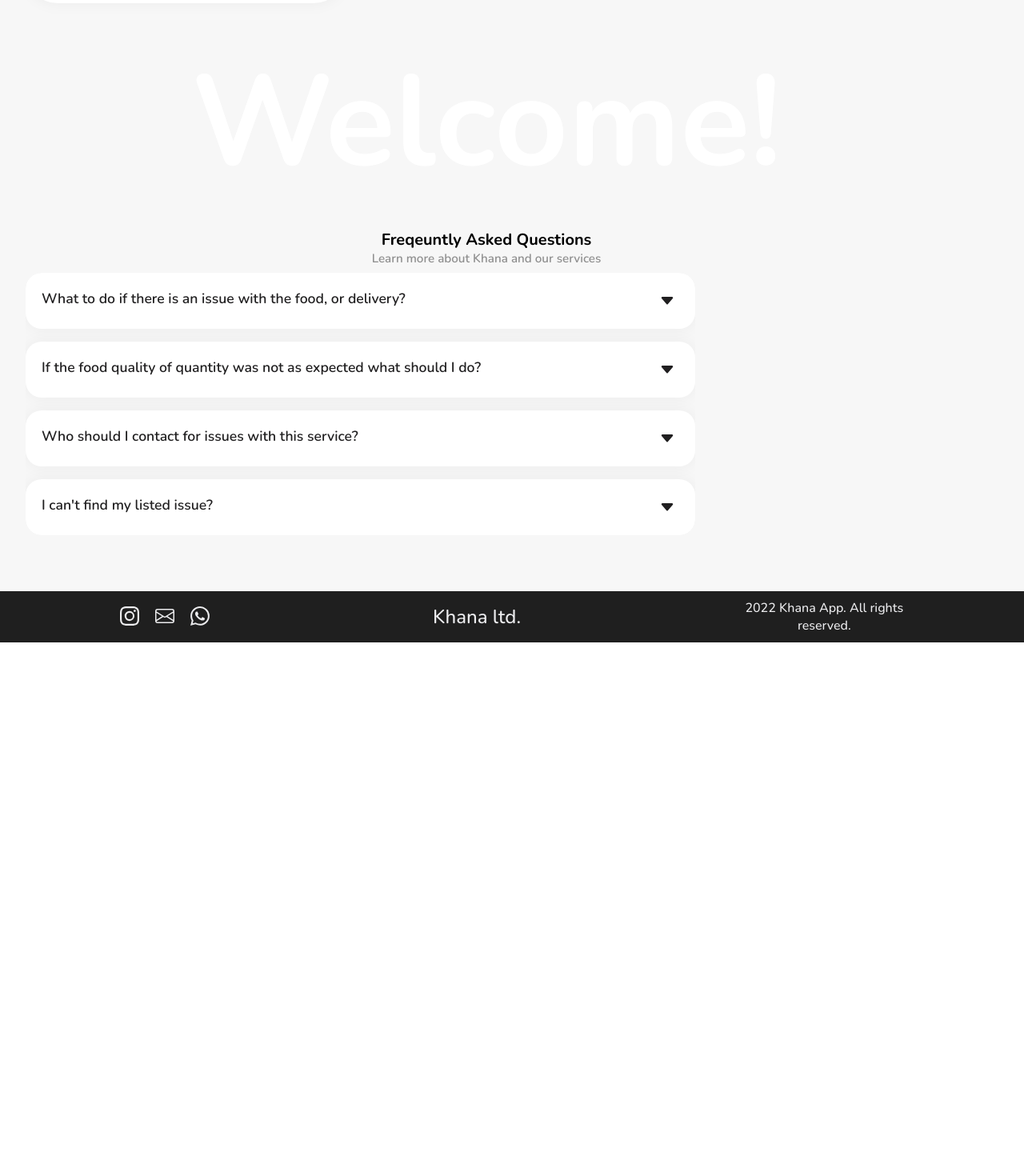
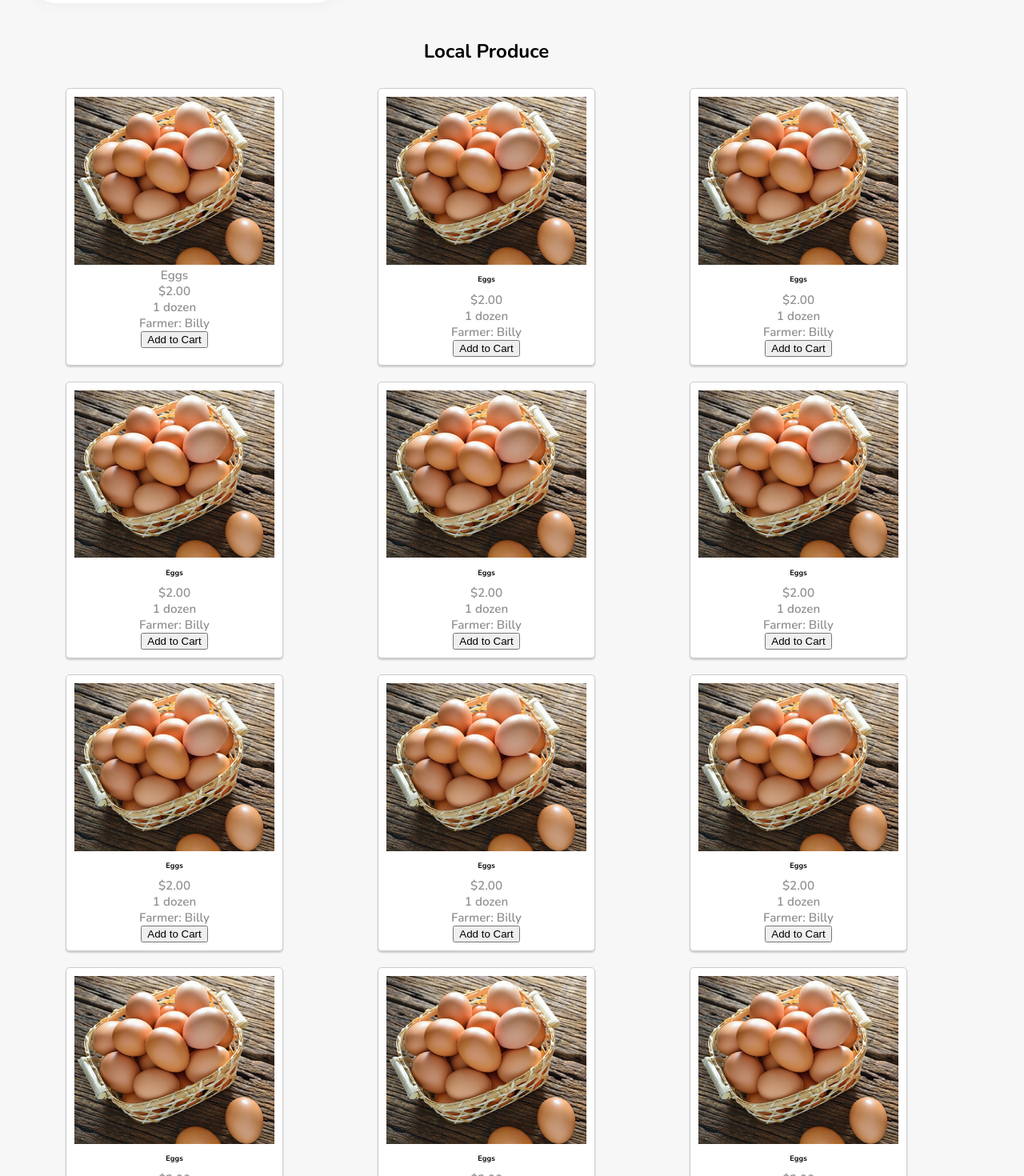
Before and after one commit to LaeekAhmed/Green-Cart, a React (Create React App) app in the folder Downloads/web_dev/Khana-master/: page / in a window 1280 px wide. Shown: the part 1300-2770 px from the top of the page at 80% size. Before the commit the page ends 2103 px from the top, so only its background shows below. Built offline with nearby package versions, Linux system fonts and the light colour scheme.

Commit message:
products

```diff
--- a/Downloads/web_dev/Khana-master/src/components/Products/Products.scss
+++ b/Downloads/web_dev/Khana-master/src/components/Products/Products.scss
@@ -1,5 +1,36 @@
-.products h1{
-    color: #fff;
-    font-size: 20rem;
-    margin: 2rem 0;
+.title h1 {
+  font-size: 3rem;
+  text-align: center;
+  margin: 0 auto;
+  padding: 20px;
 }
+
+
+.products {
+  display: flex;
+    flex-wrap: wrap;
+    flex-direction: row;
+    justify-content: space-between;
+    margin: 0 auto;
+    padding: 0 20px;
+    .product  img {
+        width: 250px;
+
+    }
+    .product{
+
+    margin: 10px;
+    padding: 10px;
+    border: 1px solid #ccc;
+    border-radius: 5px;
+    box-shadow: 0 2px 2px #ccc;
+    text-align: center;
+    background-color: #fff;
+    transition: all 0.3s ease-in-out;
+    &:hover {
+        transform: scale(1.05);
+        box-shadow: 0 5px 5px #ccc;
+    }
+}
+
+}
--- a/Downloads/web_dev/Khana-master/src/components/Products/index.tsx
+++ b/Downloads/web_dev/Khana-master/src/components/Products/index.tsx
@@ -1,9 +1,111 @@
+import "./Products.scss";
+import eggs from "./Eggs.jpg";
+
 function Products() {
   return (
     <div>
-      <h1>
-        Welcome!
-      </h1>
+        <div className="title" >
+        <h1> Local Produce</h1>
+        </div>
+        <div className="products">
+            <div className="product">
+                <img src = {eggs} alt="Eggs" />
+                <div className="heading"> <p> Eggs </p > <p> $2.00 </p></div>
+
+                <p> 1 dozen </p>
+                <p>Farmer: Billy</p>
+                <button> Add to Cart </button>
+            </div>
+            <div className="product">
+            <img src = {eggs} alt="Eggs" />
+                <h3> Eggs </h3>
+                <p> $2.00 </p>
+                <p> 1 dozen </p>
+                <p>Farmer: Billy</p>
+                <button> Add to Cart </button>
+            </div>
+            <div className="product">
+            <img src = {eggs} alt="Eggs" />
+                <h3> Eggs </h3>
+                <p> $2.00 </p>
+                <p> 1 dozen </p>
+                <p>Farmer: Billy</p>
+                <button> Add to Cart </button>
+            </div>
+            <div className="product">
+            <img src = {eggs} alt="Eggs" />
+                <h3> Eggs </h3>
+                <p> $2.00 </p>
+                <p> 1 dozen </p>
+                <p>Farmer: Billy</p>
+                <button> Add to Cart </button>
+            </div>
+            <div className="product">
+            <img src = {eggs} alt="Eggs" />
+                <h3> Eggs </h3>
+                <p> $2.00 </p>
+                <p> 1 dozen </p>
+                <p>Farmer: Billy</p>
+                <button> Add to Cart </button>
+            </div>
+            <div className="product">
+            <img src = {eggs} alt="Eggs" />
+                <h3> Eggs </h3>
+                <p> $2.00 </p>
+                <p> 1 dozen </p>
+                <p>Farmer: Billy</p>
+                <button> Add to Cart </button>
+            </div>
+            <div className="product">
+            <img src = {eggs} alt="Eggs" />
+                <h3> Eggs </h3>
+                <p> $2.00 </p>
+                <p> 1 dozen </p>
+                <p>Farmer: Billy</p>
+                <button> Add to Cart </button>
+            </div>
+            <div className="product">
+            <img src = {eggs} alt="Eggs" />
+                <h3> Eggs </h3>
+                <p> $2.00 </p>
+                <p> 1 dozen </p>
+                <p>Farmer: Billy</p>
+                <button> Add to Cart </button>
+            </div>
+            <div className="product">
+            <img src = {eggs} alt="Eggs" />
+                <h3> Eggs </h3>
+                <p> $2.00 </p>
+                <p> 1 dozen </p>
+                <p>Farmer: Billy</p>
+                <button> Add to Cart </button>
+            </div>
+            <div className="product">
+            <img src = {eggs} alt="Eggs" />
+                <h3> Eggs </h3>
+                <p> $2.00 </p>
+                <p> 1 dozen </p>
+                <p>Farmer: Billy</p>
+                <button> Add to Cart </button>
+            </div>
+            <div className="product">
+            <img src = {eggs} alt="Eggs" />
+                <h3> Eggs </h3>
+                <p> $2.00 </p>
+                <p> 1 dozen </p>
+                <p>Farmer: Billy</p>
+                <button> Add to Cart </button>
+            </div>
+            <div className="product">
+            <img src = {eggs} alt="Eggs" />
+                <h3> Eggs </h3>
+                <p> $2.00 </p>
+                <p> 1 dozen </p>
+                <p>Farmer: Billy</p>
+                <button> Add to Cart </button>
+            </div>
+        </div>
+
     </div>
   );
 }
```
Also changed, not shown: Downloads/web_dev/Khana-master/src/components/Products/Eggs.jpg (added).
